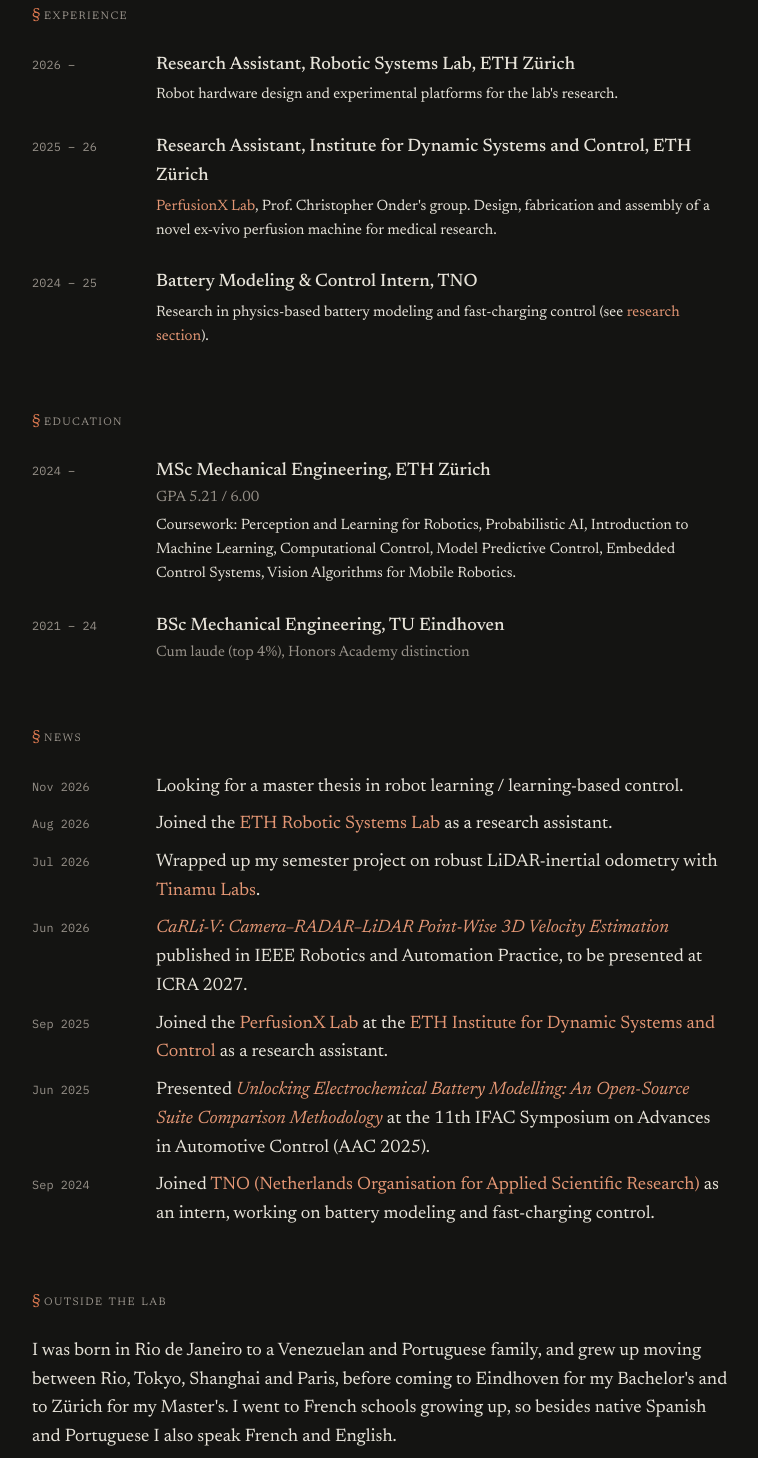
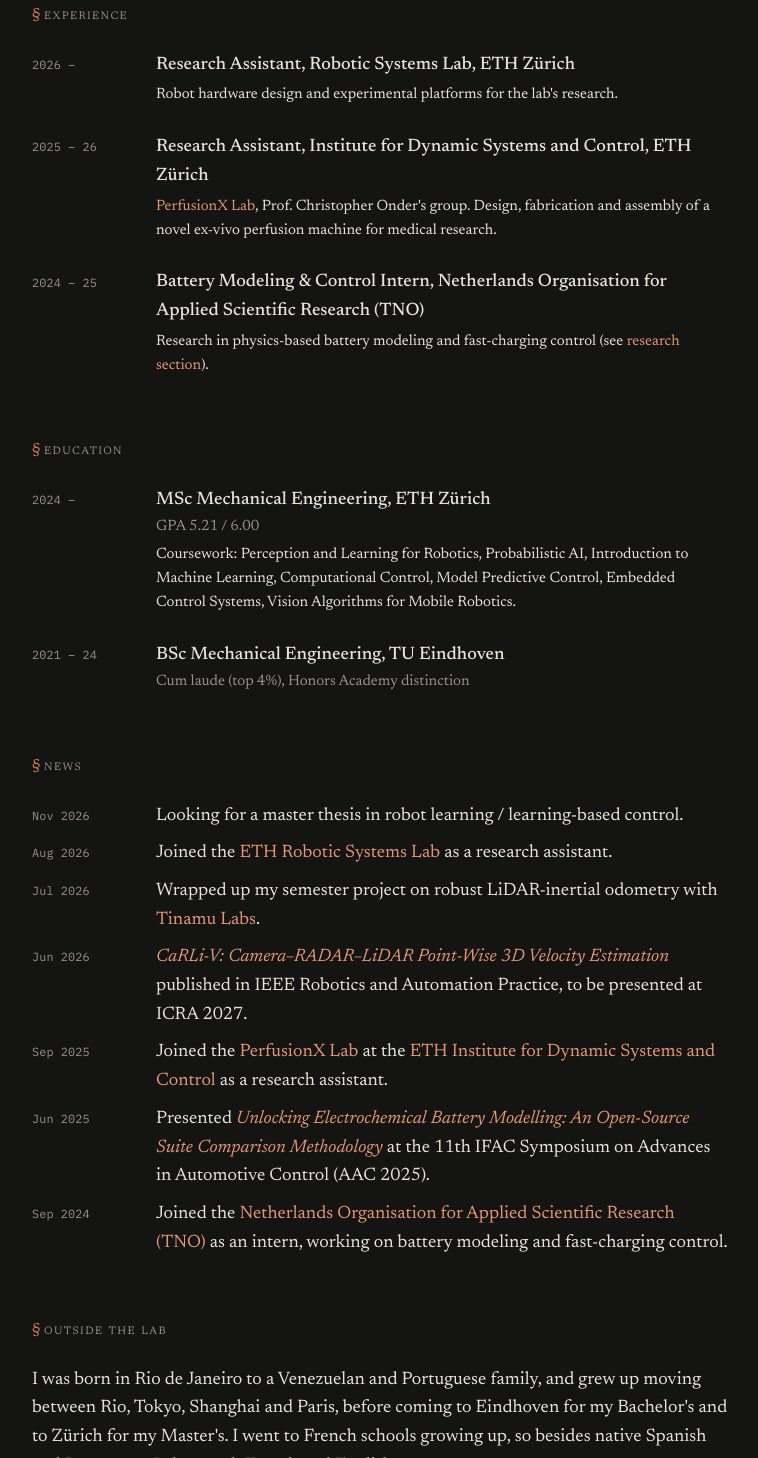
Before and after one commit to andresdiazaguilar/andresdiazaguilar.github.io, a plain HTML site: page docs/index.html in a window 1280 px wide. Shown: the part 4473-5931 px from the top of the page, without its empty margins (260-1018 px from the left). Drawn offline with Linux system fonts and the light colour scheme.

Commit message:
added full TNO name

```diff
--- a/docs/index.html
+++ b/docs/index.html
@@ -298,7 +298,7 @@
     <article class="entry">
       <div class="when mono">2024 – 25</div>
       <div>
-        <div class="title">Battery Modeling &amp; Control Intern, TNO</div>
+        <div class="title">Battery Modeling &amp; Control Intern, Netherlands Organisation for Applied Scientific Research (TNO)</div>
         <div class="note">Research in physics-based battery modeling and fast-charging control (see <a href="#battery">research section</a>).</div>
       </div>
     </article>
@@ -338,7 +338,7 @@
       <li><span class="when mono">Jun 2026</span><span><a href="https://doi.org/10.1109/RAP.2026.3702579"><em>CaRLi-V: Camera–RADAR–LiDAR Point-Wise 3D Velocity Estimation</em></a> published in IEEE Robotics and Automation Practice, to be presented at ICRA 2027.</span></li>
       <li><span class="when mono">Sep 2025</span><span>Joined the <a href="https://www.perfusionx.ch/">PerfusionX Lab</a> at the <a href="https://idsc.ethz.ch">ETH Institute for Dynamic Systems and Control</a> as a research assistant.</span></li>
       <li><span class="when mono">Jun 2025</span><span>Presented <a href="https://doi.org/10.1016/j.ifacol.2025.07.100"><em>Unlocking Electrochemical Battery Modelling: An Open-Source Suite Comparison Methodology</em></a> at the 11th IFAC Symposium on Advances in Automotive Control (AAC 2025).</span></li>
-      <li><span class="when mono">Sep 2024</span><span>Joined <a href="https://www.tno.nl/">TNO (Netherlands Organisation for Applied Scientific Research)</a> as an intern, working on battery modeling and fast-charging control.</span></li>
+      <li><span class="when mono">Sep 2024</span><span>Joined the <a href="https://www.tno.nl/">Netherlands Organisation for Applied Scientific Research (TNO)</a> as an intern, working on battery modeling and fast-charging control.</span></li>
     </ul>
   </section>
 
```
